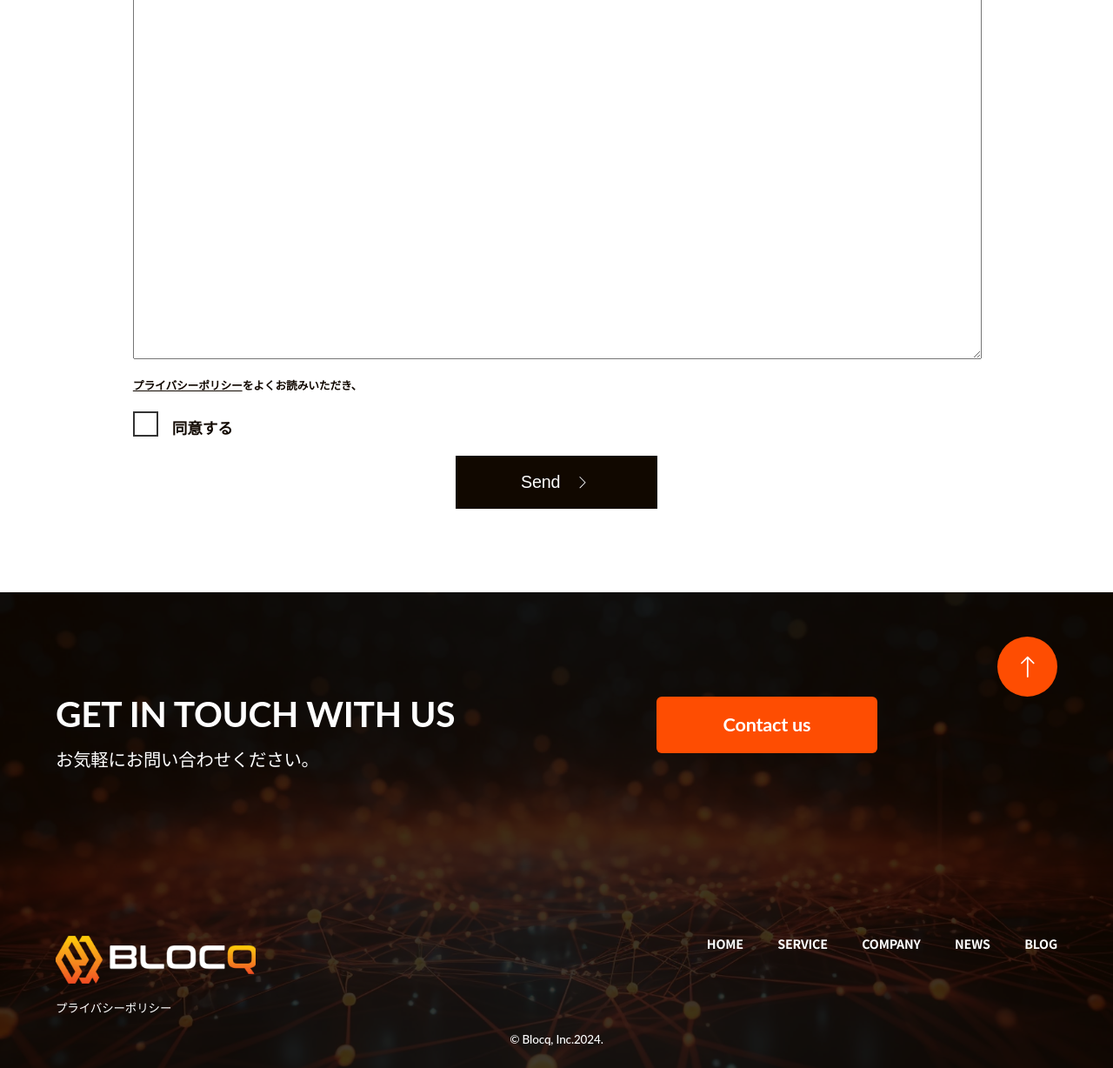
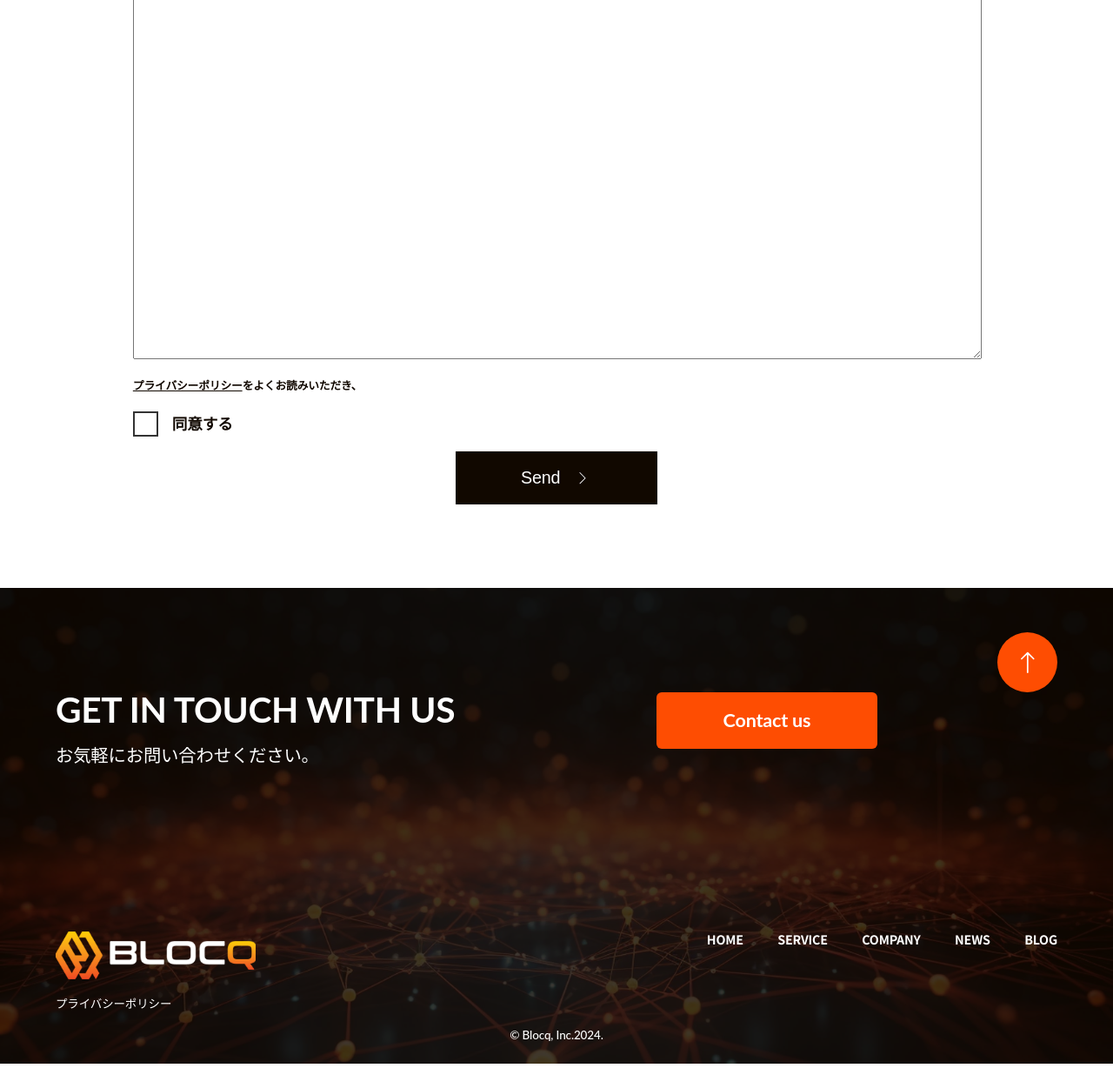
Before and after one commit to rkcc8809/blocqlnc-repository, a PHP site: page /contact.html in a window 1280 px wide. Shown: the part 1551-2779 px from the top of the page at 87% size. Run offline with PHP 8.4, Linux system fonts and the light colour scheme; style sheets or scripts are compiled from the project's sources; some web fonts are replaced.

Commit message:
9th-commit

```diff
--- a/blog-all.html
+++ b/blog-all.html
@@ -243,7 +243,7 @@
       <div class="footer-wrap __inner">
         <div class="footer-wrap__btn">
           <div class="footer-wrap__btn__circle">
-            <a href="/">
+            <a href="#" class="scroll-to-top">
               <svg
                 xmlns="http://www.w3.org/2000/svg"
                 width="1em"
--- a/blog-each.html
+++ b/blog-each.html
@@ -178,7 +178,7 @@
       <div class="footer-wrap __inner">
         <div class="footer-wrap__btn">
           <div class="footer-wrap__btn__circle">
-            <a href="/">
+            <a href="#" class="scroll-to-top">
               <svg
                 xmlns="http://www.w3.org/2000/svg"
                 width="1em"
--- a/case-study.html
+++ b/case-study.html
@@ -215,7 +215,7 @@
       <div class="footer-wrap __inner">
         <div class="footer-wrap__btn">
           <div class="footer-wrap__btn__circle">
-            <a href="/">
+            <a href="#" class="scroll-to-top">
               <svg
                 xmlns="http://www.w3.org/2000/svg"
                 width="1em"
--- a/company.html
+++ b/company.html
@@ -427,7 +427,7 @@
       <div class="footer-wrap __inner">
         <div class="footer-wrap__btn">
           <div class="footer-wrap__btn__circle">
-            <a href="/">
+            <a href="#" class="scroll-to-top">
               <svg
                 xmlns="http://www.w3.org/2000/svg"
                 width="1em"
--- a/contact-send.html
+++ b/contact-send.html
@@ -164,7 +164,7 @@
       <div class="footer-wrap __inner">
         <div class="footer-wrap__btn">
           <div class="footer-wrap__btn__circle">
-            <a href="/">
+            <a href="#" class="scroll-to-top">
               <svg
                 xmlns="http://www.w3.org/2000/svg"
                 width="1em"
--- a/contact.html
+++ b/contact.html
@@ -330,7 +330,7 @@
       <div class="footer-wrap __inner">
         <div class="footer-wrap__btn">
           <div class="footer-wrap__btn__circle">
-            <a href="/">
+            <a href="#" class="scroll-to-top">
               <svg
                 xmlns="http://www.w3.org/2000/svg"
                 width="1em"
--- a/css/common-sub1.css
+++ b/css/common-sub1.css
@@ -67,6 +67,11 @@
   font-size: clamp(0.75rem, 0.682rem + 0.3vw, 1rem);
   letter-spacing: clamp(-0.011rem, -0.01rem + 0vw, -0.015rem);
 }
+@media screen and (max-width: 480px) {
+  .breadcrumb-wrap__nav__list__item p {
+    margin-top: 3px;
+  }
+}
 
 @media screen and (max-width: 480px) {
   .fea {
--- a/css/contact.css
+++ b/css/contact.css
@@ -582,9 +582,14 @@
 
 .label-check {
   margin-left: 15px;
-  margin-top: 6%;
+  margin-top: 3%;
   display: inline-block;
   width: 150px;
+}
+@media screen and (max-width: 768px) {
+  .label-check {
+    margin-top: 5.5%;
+  }
 }
 @media screen and (max-width: 480px) {
   .label-check {
--- a/index.html
+++ b/index.html
@@ -399,7 +399,7 @@
       <div class="footer-wrap __inner">
         <div class="footer-wrap__btn">
           <div class="footer-wrap__btn__circle">
-            <a href="/">
+            <a href="#" class="scroll-to-top">
               <svg
                 xmlns="http://www.w3.org/2000/svg"
                 width="1em"
--- a/js/main.js
+++ b/js/main.js
@@ -72,3 +72,13 @@
         });
     }
 });
+
+
+// Ensure the DOM is ready before running the script
+$(document).ready(function() {
+    // Add a click event listener to the .scroll-to-top element
+    $('.scroll-to-top').on('click', function(e) {
+        e.preventDefault(); // Prevent the default behavior of the anchor
+        $('html, body').animate({ scrollTop: 0 }, 'smooth'); // Smoothly scroll to the top
+    });
+});
--- a/news-all.html
+++ b/news-all.html
@@ -258,7 +258,7 @@
       <div class="footer-wrap __inner">
         <div class="footer-wrap__btn">
           <div class="footer-wrap__btn__circle">
-            <a href="/">
+            <a href="#" class="scroll-to-top">
               <svg
                 xmlns="http://www.w3.org/2000/svg"
                 width="1em"
--- a/news-each.html
+++ b/news-each.html
@@ -175,7 +175,7 @@
       <div class="footer-wrap __inner">
         <div class="footer-wrap__btn">
           <div class="footer-wrap__btn__circle">
-            <a href="/">
+            <a href="#" class="scroll-to-top">
               <svg
                 xmlns="http://www.w3.org/2000/svg"
                 width="1em"
--- a/privacy-policy.html
+++ b/privacy-policy.html
@@ -163,7 +163,7 @@
       <div class="footer-wrap __inner">
         <div class="footer-wrap__btn">
           <div class="footer-wrap__btn__circle">
-            <a href="/">
+            <a href="#" class="scroll-to-top">
               <svg
                 xmlns="http://www.w3.org/2000/svg"
                 width="1em"
--- a/scss/common-sub1.scss
+++ b/scss/common-sub1.scss
@@ -33,6 +33,9 @@
             vertical-align: middle;
             @include g.font-en-b;
             @include g.font-12-16__15;
+            @include g.mq(sp) {
+              margin-top: 3px;
+            }
           }
         }
       }
--- a/scss/contact.scss
+++ b/scss/contact.scss
@@ -437,9 +437,12 @@
 
 .label-check {
   margin-left: 15px;
-  margin-top: 6%;
+  margin-top: 3%;
   display: inline-block;
   width: 150px;
+  @include g.mq(tab) {
+    margin-top: 5.5%;
+  }
   @include g.mq(sp) {
     margin-top: 21.5%;
     width: 65px;
--- a/scss/foundation/_base.scss
+++ b/scss/foundation/_base.scss
@@ -2,6 +2,7 @@
 
 html {
   font-size: 100%;
+  scroll-behavior: smooth;
 }
 
 body {
--- a/scss/index.scss
+++ b/scss/index.scss
@@ -195,6 +195,9 @@
           margin-left: 1%;
           display: inline-block;
           vertical-align: middle;
+          @include g.mq(tab) {
+            vertical-align: sub;
+          }
         }
         & span:nth-of-type(1),
         & span:nth-of-type(2) {
@@ -285,6 +288,9 @@
           margin-left: 1%;
           display: inline-block;
           vertical-align: middle;
+          @include g.mq(tab) {
+            vertical-align: sub;
+          }
         }
         & span:nth-of-type(1),
         & span:nth-of-type(2) {
--- a/service.html
+++ b/service.html
@@ -198,7 +198,7 @@
       <div class="footer-wrap __inner">
         <div class="footer-wrap__btn">
           <div class="footer-wrap__btn__circle">
-            <a href="/">
+            <a href="#" class="scroll-to-top">
               <svg
                 xmlns="http://www.w3.org/2000/svg"
                 width="1em"
```
Also changed, not shown: css/index.css (+10 -0 lines).
